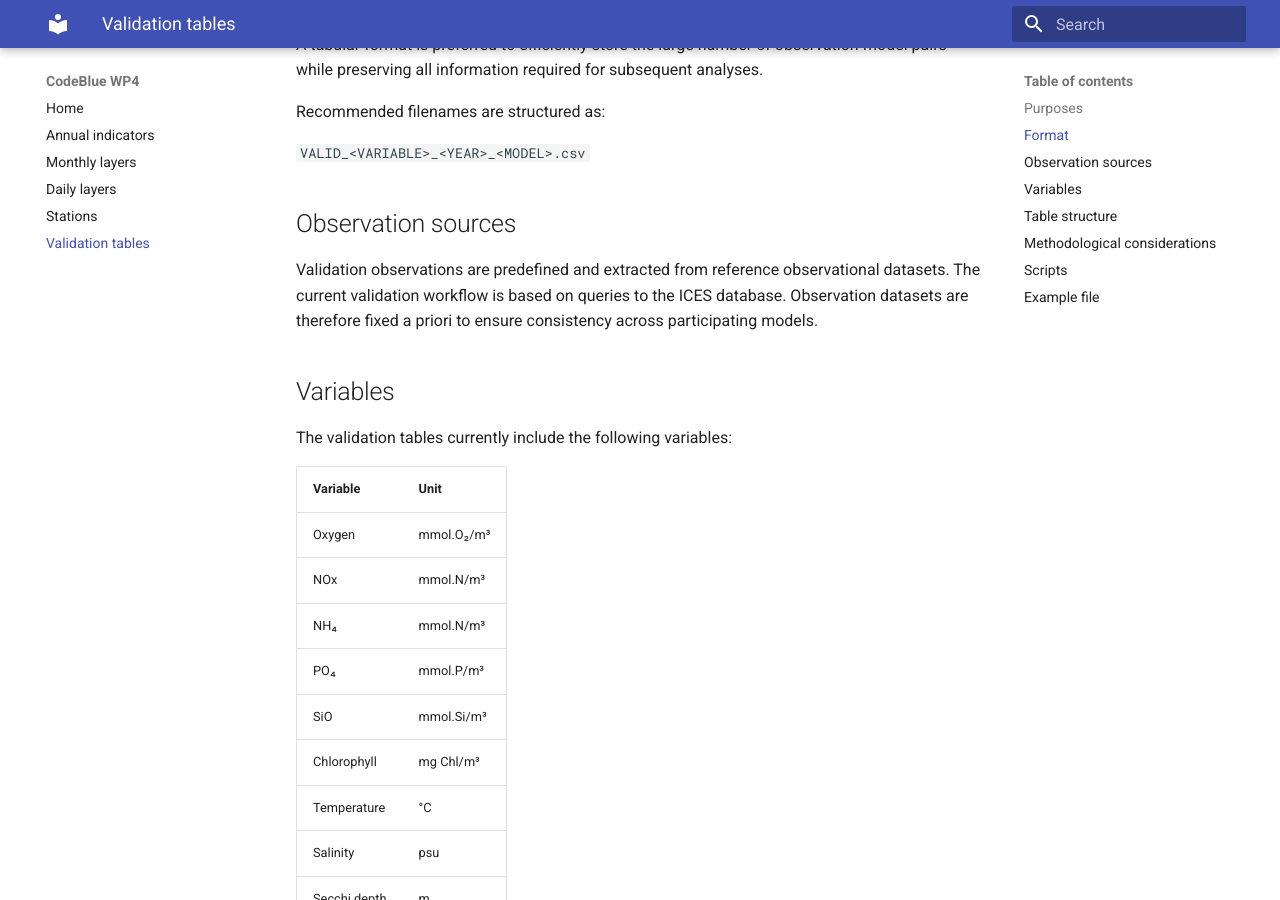
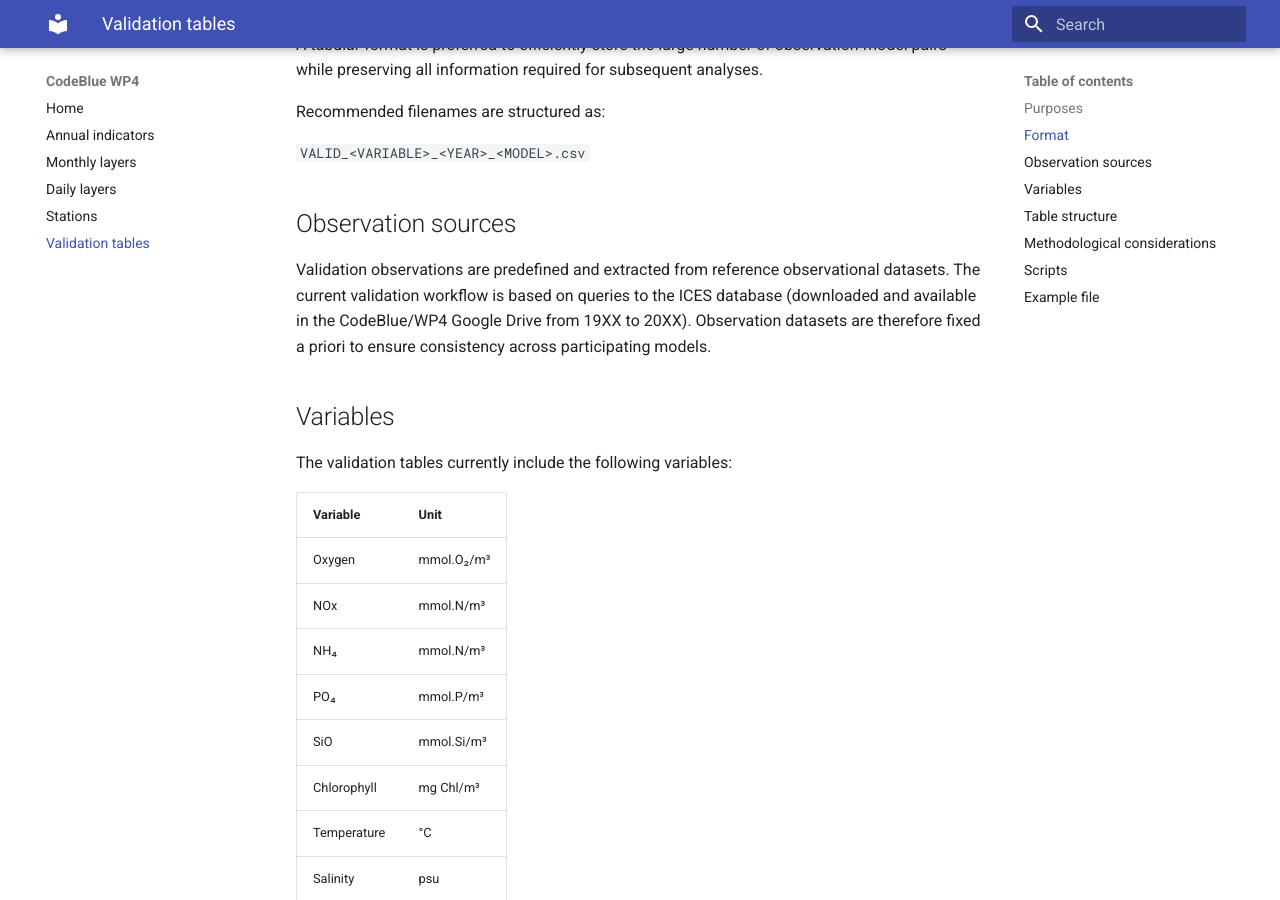
Before and after one commit to acapet/CodeBlueWP4, an MkDocs documentation site: the page built from docs/validation_tables.md, in a window 1280 px wide and 900 px high, scrolled down 650 px. Built offline with MkDocs 1.6.1 and Material for MkDocs 9.7.7, drawn with Linux system fonts in a browser that asks for light colours.

```diff
--- a/docs/validation_tables.md
+++ b/docs/validation_tables.md
@@ -25,7 +25,7 @@ Recommended filenames are structured as:
 ## Observation sources
 
 Validation observations are predefined and extracted from reference observational datasets.
-The current validation workflow is based on queries to the ICES database.
+The current validation workflow is based on queries to the ICES database (downloaded and available in the CodeBlue/WP4 Google Drive from 19XX to 20XX).
 Observation datasets are therefore fixed a priori to ensure consistency across participating models.
 
 ## Variables
```
